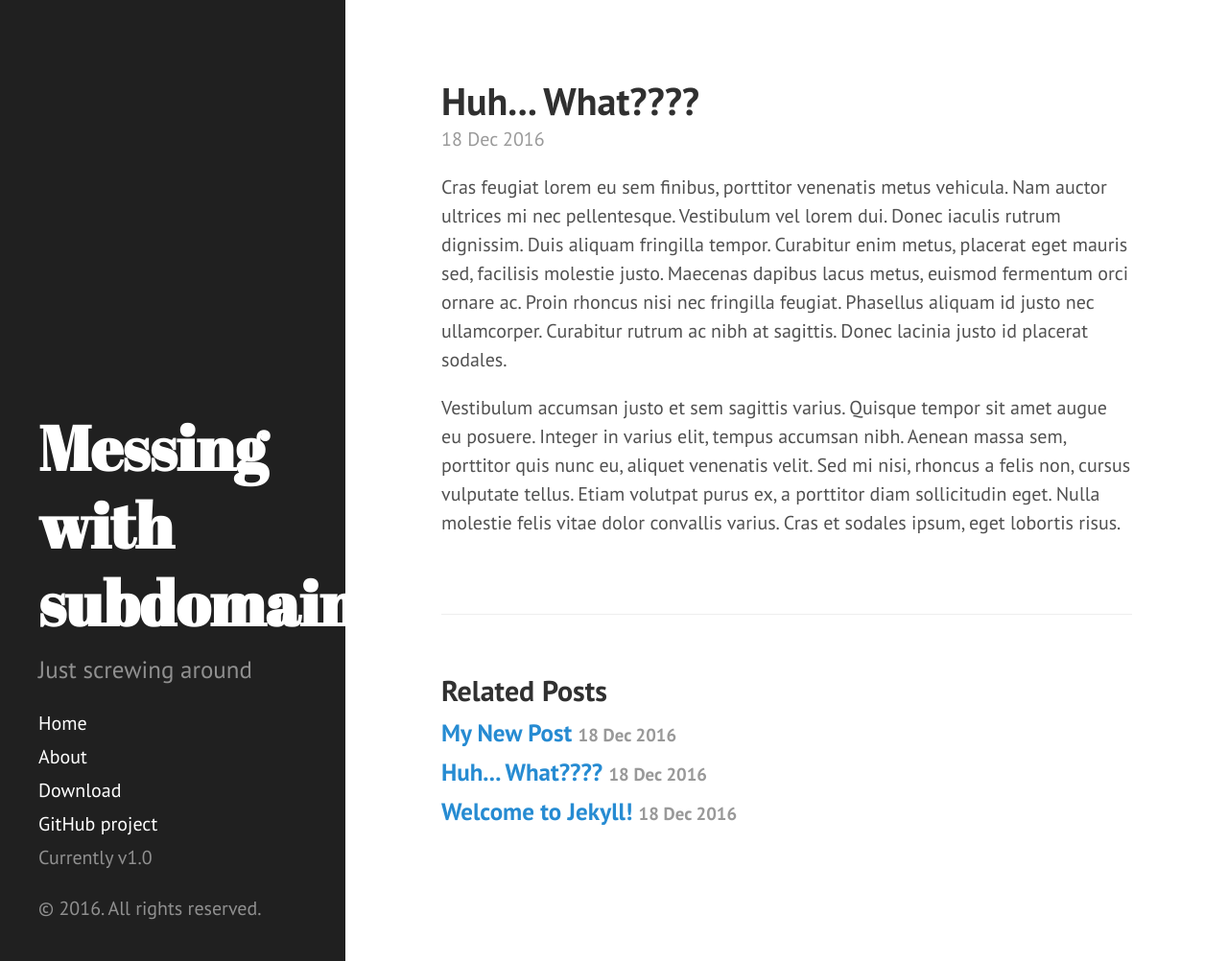
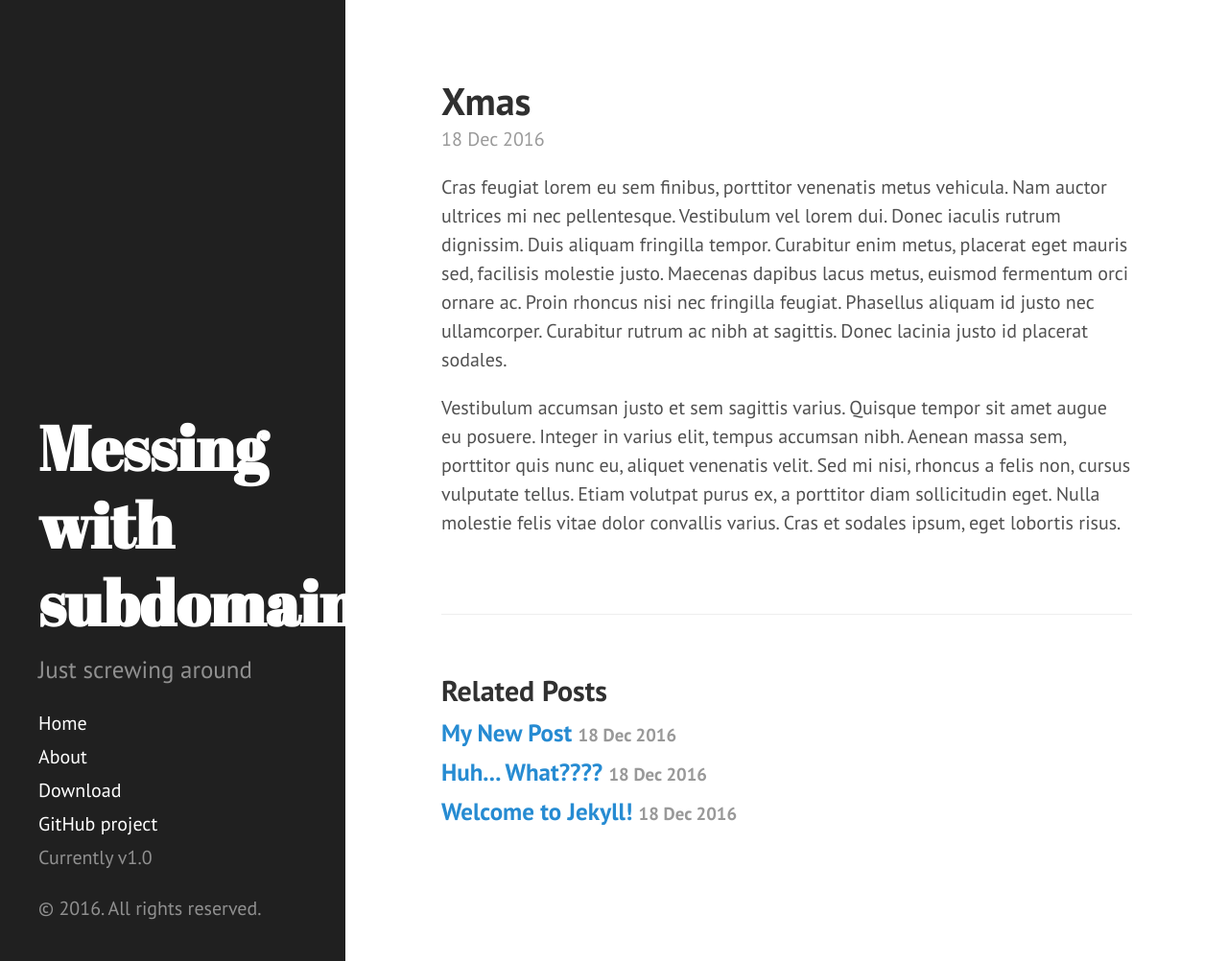
Before and after one commit to fbs70/messing-with-subdomains, a Jekyll site: the page built from _posts/2016-12-18-xmas.md, in a window 1280 px wide and 1002 px high. Shown: the whole window at 96% size. Built offline with Jekyll 4.4.1, drawn with Linux system fonts in a browser that asks for light colours.

Commit message:
update files

```diff
--- a/_config.yml
+++ b/_config.yml
@@ -16,12 +16,15 @@
 title: Messing with subdomains
 email: blair.shotlow@gmail.com
 description: Just screwing around
-#baseurl: "/messing-with-subdomains" # the subpath of your site, e.g. /blog
-url: "http://fbs70.github.io" # the base hostname & protocol for your site, e.g. http://example.com
+baseurl: "" # the subpath of your site, e.g. /blog
+url: "http://submessing.istheskyin.xyz" # the base hostname & protocol for your site, e.g. http://example.com
 twitter_username: fbs70
 github_username:  fbs70
 
 version: "1.0"
+
+github:
+  repo: https://github.com/fbs70/messing-with-subdomains
 
 # Build settings
 markdown: kramdown
--- a/_includes/sidebar.html
+++ b/_includes/sidebar.html
@@ -2,7 +2,7 @@
   <div class="container sidebar-sticky">
     <div class="sidebar-about">
       <h1>
-        <a href="{{ site.baseurl }}">
+        <a href="{{ site.baseurl }}/">
           {{ site.title }}
         </a>
       </h1>
@@ -10,7 +10,7 @@
     </div>
 
     <nav class="sidebar-nav">
-      <a class="sidebar-nav-item{% if page.url == site.baseurl %} active{% endif %}" href="{{ site.baseurl }}">Home</a>
+      <a class="sidebar-nav-item{% if page.url == site.baseurl %} active{% endif %}" href="{{ site.baseurl }}/">Home</a>
 
       {% comment %}
         The code below dynamically generates a sidebar nav of pages with
--- a/_posts/2016-12-18-xmas.md
+++ b/_posts/2016-12-18-xmas.md
@@ -1,6 +1,6 @@
 ---
 layout: post
-title:  "Huh... What????"
+title:  "Xmas"
 date:   2016-12-18 08:58:35 -0600
 categories: xmas
 ---
```
